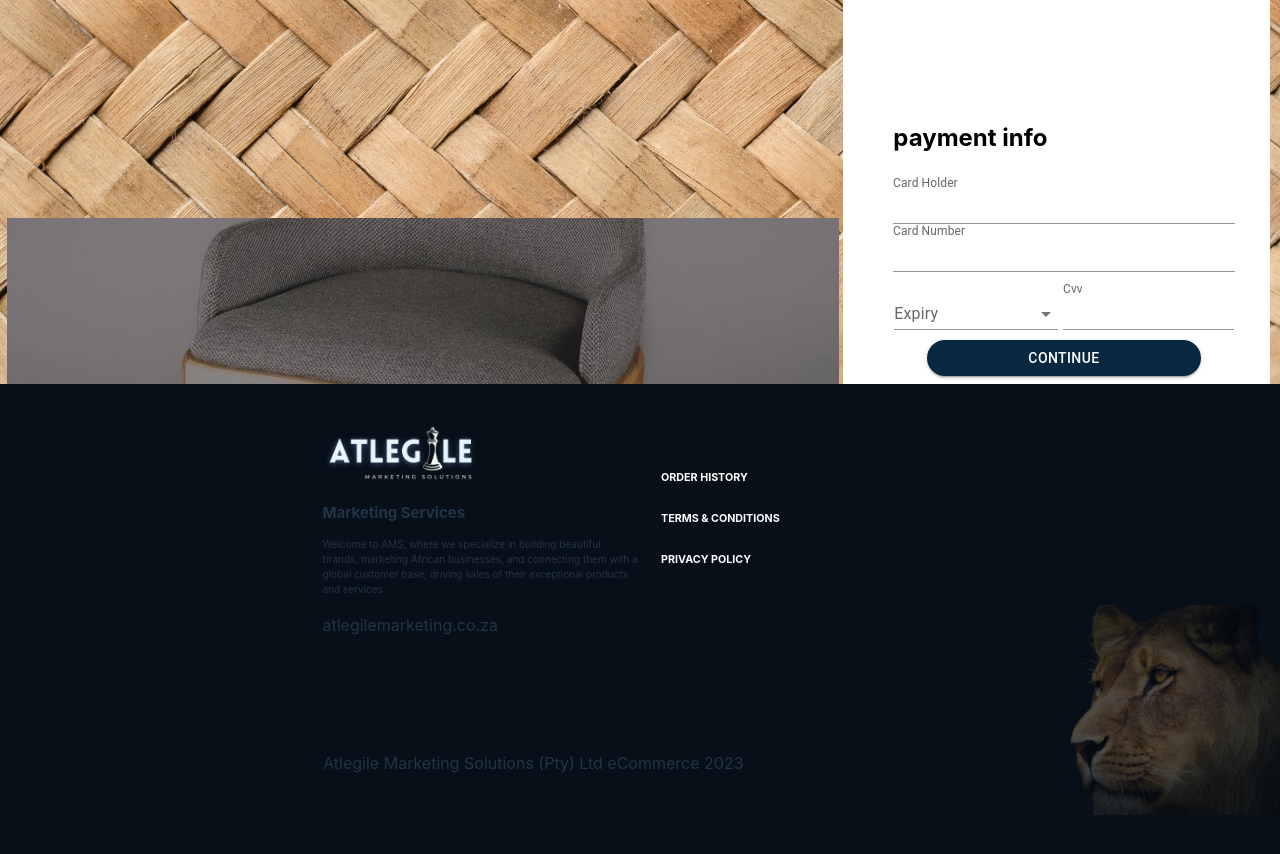
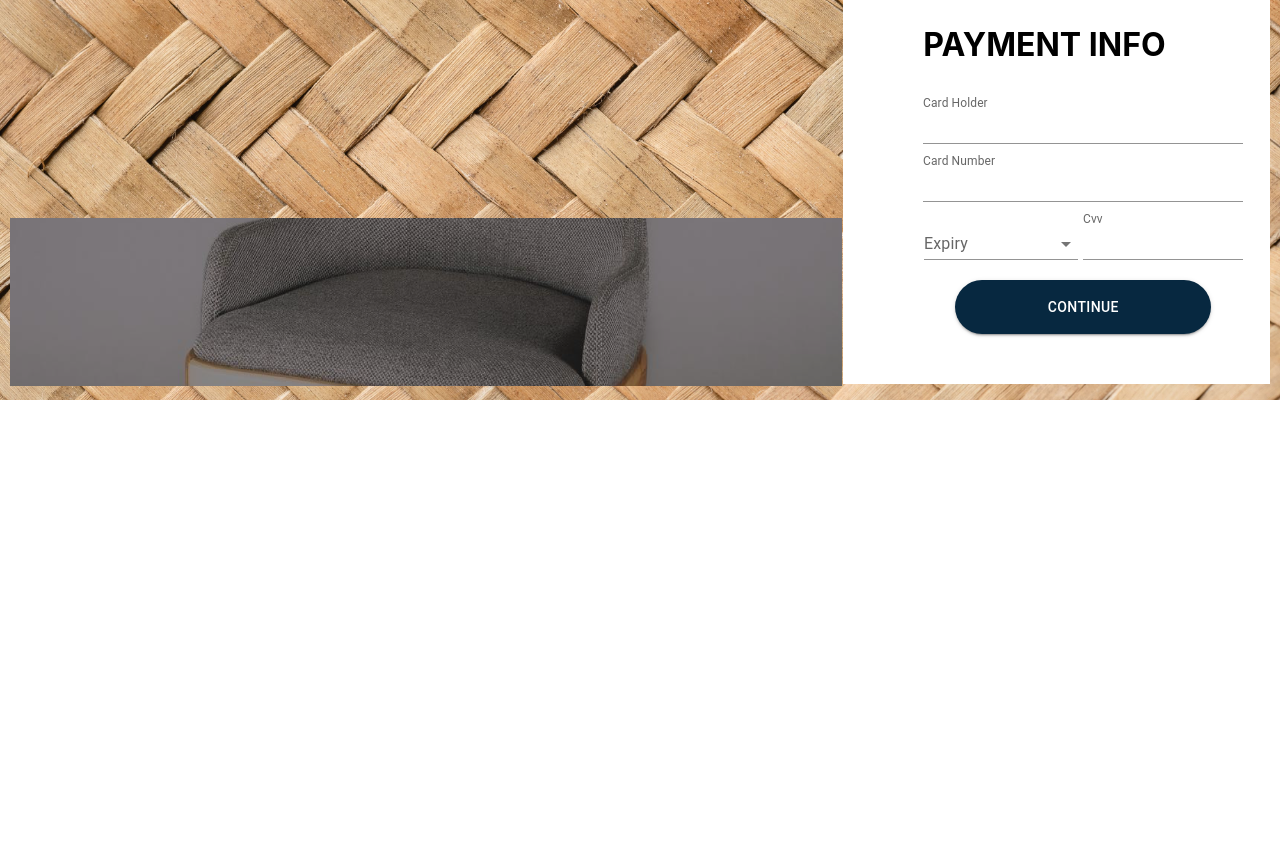
Before and after one commit to ramorokaneo/AMS-Project, a React (Vite) app: page /payment-info in a window 1280 px wide. Shown: the part 400-1254 px from the top of the page. After the commit the page ends 800 px from the top, so only its background shows below. Built offline with nearby package versions, Linux system fonts and the light colour scheme.

Commit message:
payment info alignment

```diff
--- a/src/Components/Client/BusinessRegistration/PaymentInfo.jsx
+++ b/src/Components/Client/BusinessRegistration/PaymentInfo.jsx
@@ -74,7 +74,7 @@ const PaymentInfo = () => {
                 height: "21vh",
                 width: "65vw",
                 paddingTop: "30vh",
-                marginLeft: "7px",
+                marginLeft: "10px",
                 marginRight: "2px",
               }}
             />
@@ -115,11 +115,12 @@ const PaymentInfo = () => {
                 justifyContent: "center",
                 textAlign: "center",
                 alignItems: "center",
-                width: "80%",
+                width: "75%",
                 // backgroundColor: "red",
-                marginLeft: "50px",
+                marginLeft: "80px",
+                marginBottom: "30px",
               }}>
-              <h2 style={{ color: "#000", textAlign: "left" }}>payment info</h2>
+              <h2 style={{ color: "#000", textAlign: "left", fontSize:"32px" }}>PAYMENT INFO</h2>
               {/* <h6>inputs will be stored here</h6> */}
 
               <TextField
@@ -145,6 +146,7 @@ const PaymentInfo = () => {
                   //   backgroundColor: "dodgerblue",
                   width: "100%",
                   marginBottom: "10px",
+                  marginTop:"10px"
                 }}
               />
               <TextField
@@ -176,7 +178,8 @@ const PaymentInfo = () => {
                 variant="contained"
                 style={{
                   width: "80%",
-                  marginTop: "10px",
+                  padding: "15px",
+                  margin: "20px 0px",
                   background: "#072840",
                   borderRadius: "30px",
                 }}>
@@ -185,8 +188,8 @@ const PaymentInfo = () => {
             </div>
           </Box>
         </Grid>
-      <Footer />
       </Grid>
+      {/* <Footer /> */}
     </div>
   );
 };
--- a/src/Components/Global/Footer.jsx
+++ b/src/Components/Global/Footer.jsx
@@ -10,7 +10,7 @@ export function Footer() {
       style={{
         backgroundColor: "#070F18",
         // border: "1px solid",
-        width: "100vw",
+        width: "100%",
         // height: "25vh",
         // padding: "5px", // Add padding for better spacing
       }}>
@@ -31,14 +31,16 @@ export function Footer() {
             alt="Marketing Services"
           />
 
-          <h2 style={{ fontSize: 15 }}>Marketing Services</h2>
-          <p style={{ fontSize: 10 }}>
+          <h2 style={{ fontSize: 15, color: "#FFF" }}>Marketing Services</h2>
+          <p style={{ fontSize: 10, color: "#FFF" }}>
             Welcome to AMS, where we specialize in building beautiful brands,
             marketing African businesses, and connecting them with a global
             customer base, driving sales of their exceptional products and
             services.
           </p>
-          <p className="atlegile-footer-email-text">atlegilemarketing.co.za</p>
+          <p style={{ color: "#fff" }} className="atlegile-footer-email-text">
+            atlegilemarketing.co.za
+          </p>
         </Grid>
         <Grid
           item
@@ -75,7 +77,7 @@ export function Footer() {
         }}>
         {/* Section 2 */}
         <div>
-          <p style={{ textAlign: "center" }}>
+          <p style={{ textAlign: "center", color: "#FFF" }}>
             Atlegile Marketing Solutions (Pty) Ltd eCommerce 2023
           </p>
         </div>
```
